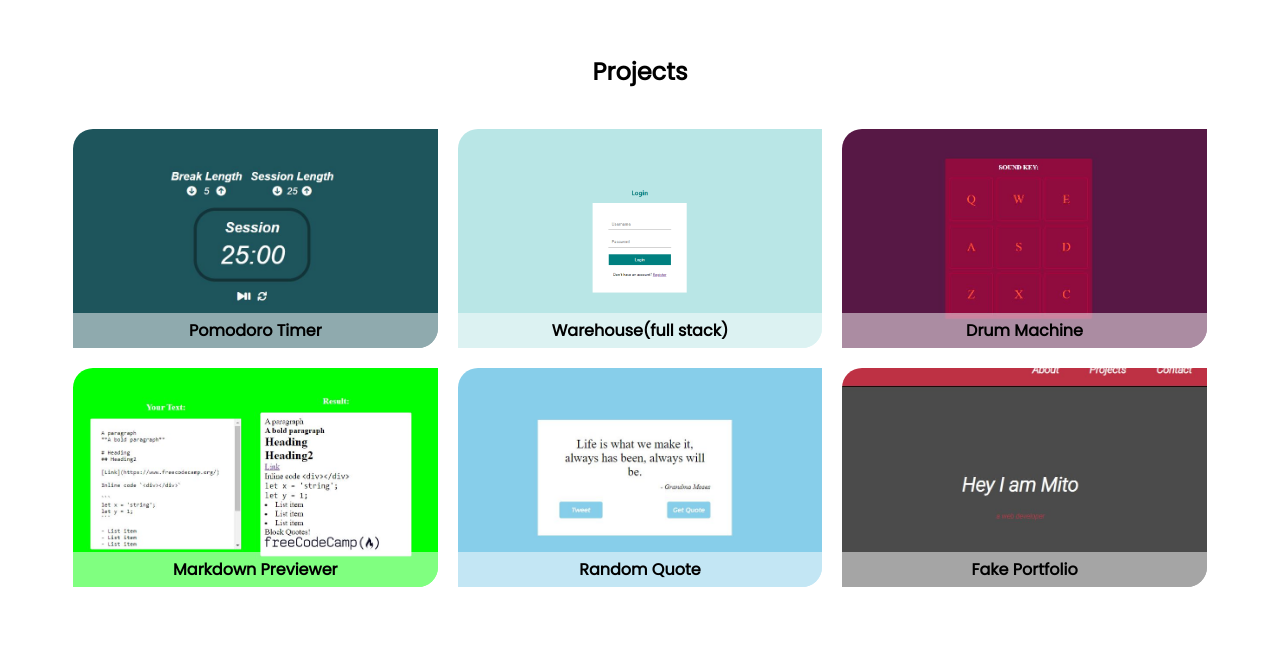
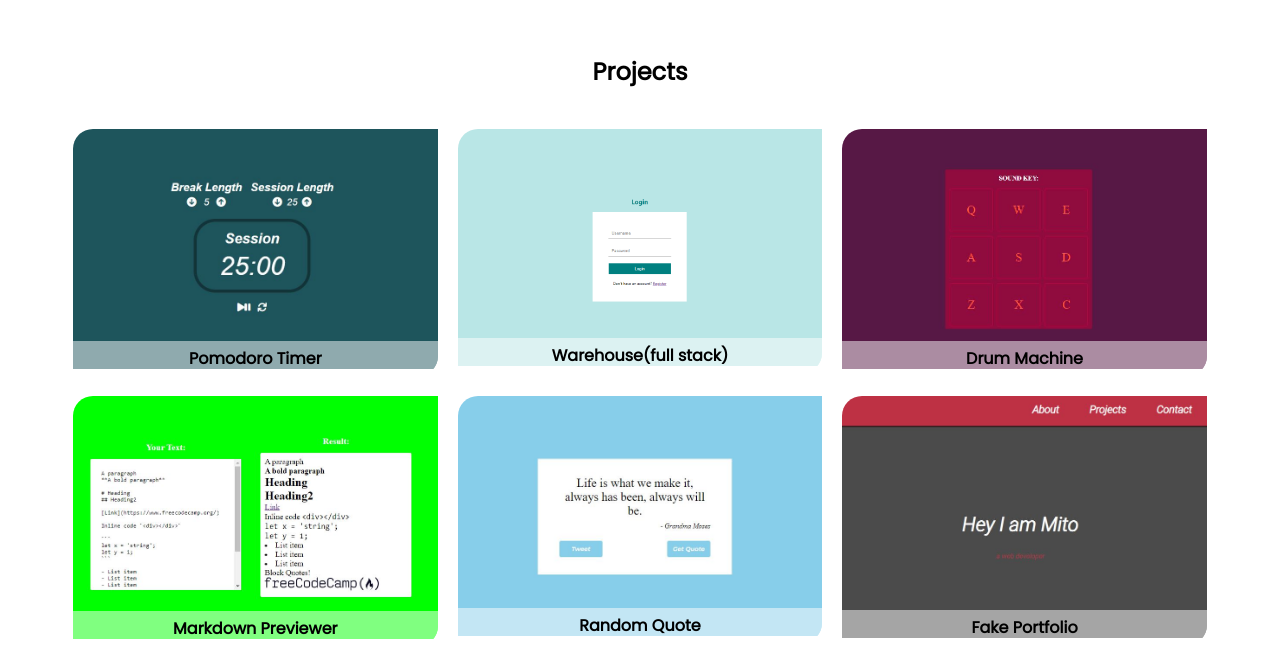
Before and after one commit to mito01100010/portfolio-website, a plain HTML site: page index.html in a window 1280 px wide. Shown: the part 1646-2295 px from the top of the page. Drawn offline with nearby package versions, Linux system fonts and the light colour scheme.

Commit message:
Fix section alignment

```diff
--- a/assets/scss/style.scss
+++ b/assets/scss/style.scss
@@ -209,6 +209,10 @@ body {
     text-align: center;
     padding: 10rem 0;
     height: 100vh;
+    display: flex;
+    justify-items: center;
+    align-items: center;
+    width: inherit;
 
     @media screen and (max-width: 1024px) {
         height: auto;
@@ -251,10 +255,6 @@ body {
     }
 }
 
-.section--height {
-    height: auto;
-}
-
 .grid {
     display: flex;
     flex-flow: row wrap;
@@ -289,8 +289,6 @@ body {
     overflow: hidden;
 
     .card__image {
-        padding: 0 0 60%;
-        position: relative;
         transition: transform .3s ease-in-out, opacity .3s;
     }
 
@@ -300,9 +298,6 @@ body {
     }
 
     img {
-        position: absolute;
-		top: 0;
-		left: 0;
 		width: 100%;
 		height: 100%;
 		object-fit: cover;
```
Also changed, not shown: assets/scss/style.css, 1 other file.
